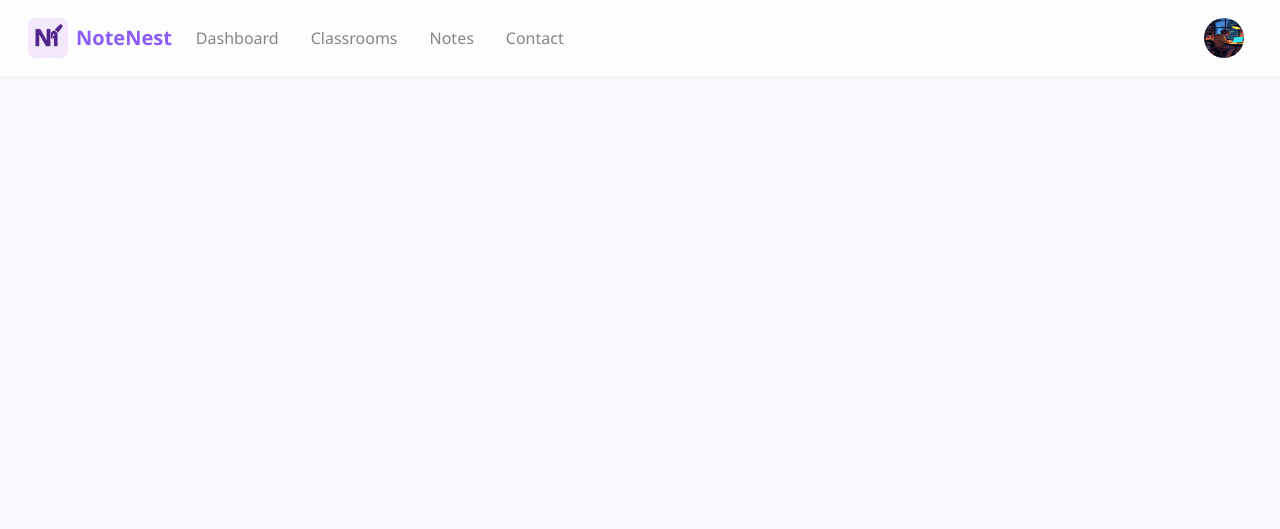
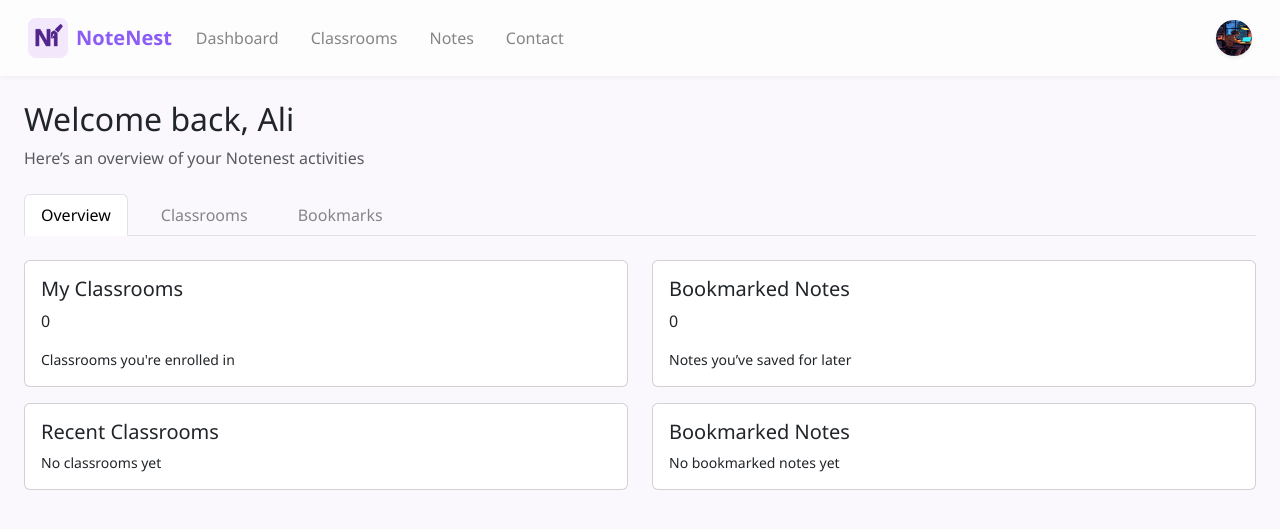
Before and after one commit to alielkline/NoteNest, a PHP site: page /public/dashboard.php in a window 1280 px wide. Shown: the top 529 px of the page. Run offline with PHP 8.4, Linux system fonts and the light colour scheme; a user stored in the database is signed in; data comes from the database, SQL or seed files in the repository.

Commit message:
dashboard design and make the profile dropdown

```diff
--- a/css/navbar.css
+++ b/css/navbar.css
@@ -45,7 +45,7 @@ body {
 }
 
 /* logo styling */
-.navbar-brand img{
+.navbar-brand img {
     height: 40px;
     margin-right: 8px;
     border-radius: 8px;
@@ -57,9 +57,9 @@ body {
     padding: 0.4rem 1rem;
     border-radius: 8px;
     transition: all 0.3s ease;
-  }
+}
 
-.navbar-toggler:hover{
+.navbar-toggler:hover {
     background-color: #cac0ff;
     color: #8b5cf6;
 }
@@ -111,14 +111,18 @@ body {
 }
 
 /* Profile Image Styling */
-.profile-image img{
+.profile-image img {
     width: 40px;
     height: 40px;
     margin-right: 8px;
     border-radius: 50%;
 }
 
-.profile-image:hover img{
+.profile-image:hover img {
     transform: scale(1.1);
     cursor: pointer;
 }
+
+.dropdown-toggle::after {
+    display: none !important;
+}
--- a/includes/db.inc.php
+++ b/includes/db.inc.php
@@ -1,5 +1,5 @@
 <?php
-$dsn = 'mysql:host=localhost;port=3307;dbname=notenestDB';
+$dsn = 'mysql:host=localhost;dbname=notenestDB';
 $dbusername = 'root';
 $dbpassword = '';
 
--- a/includes/login_handler.php
+++ b/includes/login_handler.php
@@ -25,6 +25,7 @@ if ($_SERVER['REQUEST_METHOD'] === 'POST') {
         if (password_verify($password, $user['password'])) {
             // Password is correct, log the user in
             $_SESSION['user_id'] = $user['id']; // Store user ID in session
+            $_SESSION["email"] = $user["email"];
             $_SESSION['username'] = $user['username']; // Store username in session
             $_SESSION['profile_picture'] = $user['profile_picture']; // Store profile picture in session
 
@@ -44,4 +45,3 @@ if ($_SERVER['REQUEST_METHOD'] === 'POST') {
         exit();
     }
 }
-?>
--- a/includes/navbar.php
+++ b/includes/navbar.php
@@ -19,22 +19,25 @@ if (isset($_SESSION['user_id'])) {
 }
 ?>
 
+<link href="https://cdn.jsdelivr.net/npm/bootstrap-icons@1.10.5/font/bootstrap-icons.css" rel="stylesheet">
+
+
 <nav class="navbar navbar-expand-md">
   <div class="container-fluid">
-    <!-- Logo + Name-->
+    <!-- Logo + Name -->
     <a class="navbar-brand" href="home.php">
       <img src="../assets/logo.png" alt="NoteNest Logo">
       NoteNest
     </a>
 
-    <!-- Toggler button -->
+    <!-- Toggler -->
     <button class="navbar-toggler" type="button" data-bs-toggle="collapse"
       data-bs-target="#navbarNavAltMarkup" aria-controls="navbarNavAltMarkup"
       aria-expanded="false" aria-label="Toggle navigation">
       <span class="navbar-toggler-icon"></span>
     </button>
 
-    <!-- The dropdown tabs -->
+    <!-- Navbar links -->
     <div class="collapse navbar-collapse" id="navbarNavAltMarkup">
       <div class="navbar-nav">
         <a class="nav-link" href="dashboard.php">Dashboard</a>
@@ -43,18 +46,31 @@ if (isset($_SESSION['user_id'])) {
         <a class="nav-link" href="contact.php">Contact</a>
       </div>
 
-      <!-- Log in and sign up buttons, only shown if the user is not logged in -->
-      <div class="auth-links">
+      <!-- Right side -->
+      <div class="auth-links ms-auto">
         <?php if (!isset($_SESSION['user_id'])): ?>
           <a href="login.php"><button class="btn-login">Log in</button></a>
           <a href="signup.php"><button class="btn-signup">Sign up</button></a>
         <?php else: ?>
-          <a href="profile.php" class="profile-image">
-          <img src="../uploads/<?php echo htmlspecialchars($profile_picture); ?>" alt="Profile Picture"/>
+          <div class="dropdown">
+            <a href="#" class="d-flex align-items-center text-decoration-none dropdown-toggle" data-bs-toggle="dropdown" aria-expanded="false">
+              <img src="../uploads/<?php echo htmlspecialchars($profile_picture); ?>" alt="Profile Picture" width="36" height="36" class="rounded-circle shadow-sm">
             </a>
+            <ul class="dropdown-menu dropdown-menu-end shadow" style="min-width: 230px;">
+              <li class="px-3 py-2">
+                <strong class="d-block"><?php echo htmlspecialchars($_SESSION["username"]); ?></strong>
+                <small class="text-muted"><?php echo htmlspecialchars($_SESSION["email"]); ?></small>
+              </li>
+              <li>
+                <hr class="dropdown-divider">
+              </li>
+              <li><a class="dropdown-item" href="profile.php"><i class="bi bi-person me-2"></i>Profile</a></li>
+              <li><a class="dropdown-item" href="settings.php"><i class="bi bi-gear me-2"></i>Settings</a></li>
+              <li><a class="dropdown-item text-danger" href="../includes/logout_handler.php"><i class="bi bi-box-arrow-right me-2"></i>Log out</a></li>
+            </ul>
+          </div>
         <?php endif; ?>
       </div>
     </div>
-
   </div>
 </nav>
--- a/public/dashboard.php
+++ b/public/dashboard.php
@@ -1,5 +1,6 @@
 <!DOCTYPE html>
 <html lang="en">
+
 <head>
     <meta charset="UTF-8">
     <link href="https://cdn.jsdelivr.net/npm/bootstrap@5.3.2/dist/css/bootstrap.min.css" rel="stylesheet">
@@ -8,10 +9,59 @@
 
     <title>Dashboard</title>
 </head>
+
 <body>
     <?php include '../includes/navbar.php'; ?>
+    <div class="main-content p-4 w-100">
+        <h2>Welcome back, <?php echo $_SESSION["username"] ?></h2>
+        <p class="text-muted">Here’s an overview of your Notenest activities</p>
 
+        <!-- Tabs -->
+        <ul class="nav nav-tabs mt-4" id="dashboardTabs">
+            <li class="nav-item">
+                <a class="nav-link active" href="#">Overview</a>
+            </li>
+            <li class="nav-item">
+                <a class="nav-link" href="#">Classrooms</a>
+            </li>
+            <li class="nav-item">
+                <a class="nav-link" href="#">Bookmarks</a>
+            </li>
+        </ul>
+
+        <!-- Cards -->
+        <div class="row mt-4">
+            <div class="col-md-6">
+                <div class="card p-3">
+                    <h5>My Classrooms</h5>
+                    <p>0</p>
+                    <small>Classrooms you're enrolled in</small>
+                </div>
+            </div>
+            <div class="col-md-6">
+                <div class="card p-3">
+                    <h5>Bookmarked Notes</h5>
+                    <p>0</p>
+                    <small>Notes you’ve saved for later</small>
+                </div>
+            </div>
+            <div class="col-md-6 mt-3">
+                <div class="card p-3">
+                    <h5>Recent Classrooms</h5>
+                    <small>No classrooms yet</small>
+                </div>
+            </div>
+            <div class="col-md-6 mt-3">
+                <div class="card p-3">
+                    <h5>Bookmarked Notes</h5>
+                    <small>No bookmarked notes yet</small>
+                </div>
+            </div>
+        </div>
+    </div>
+    </div>
 
     <script src="https://cdn.jsdelivr.net/npm/bootstrap@5.3.2/dist/js/bootstrap.bundle.min.js"></script>
 </body>
+
 </html>
```
Also changed, not shown: css/signup.css (+4 -4 lines), public/profile.php (+9 -1 lines). Lines whose indentation alone changed are shown as unchanged.
